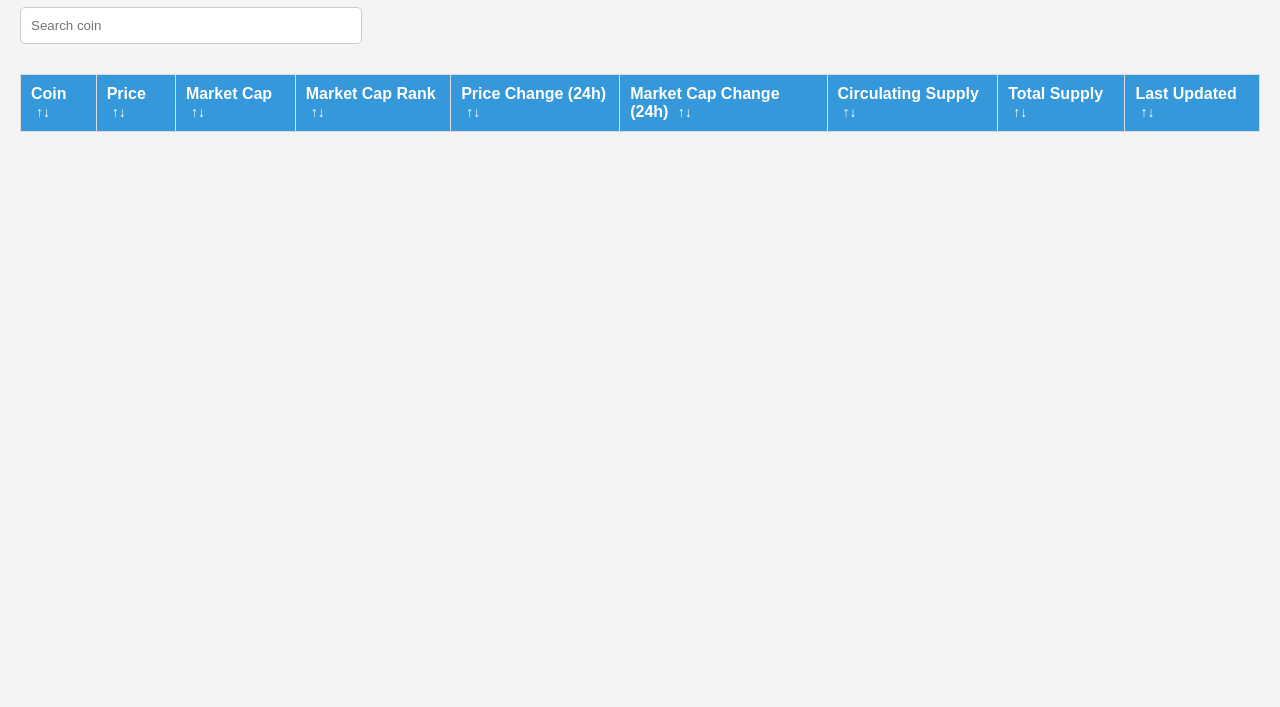
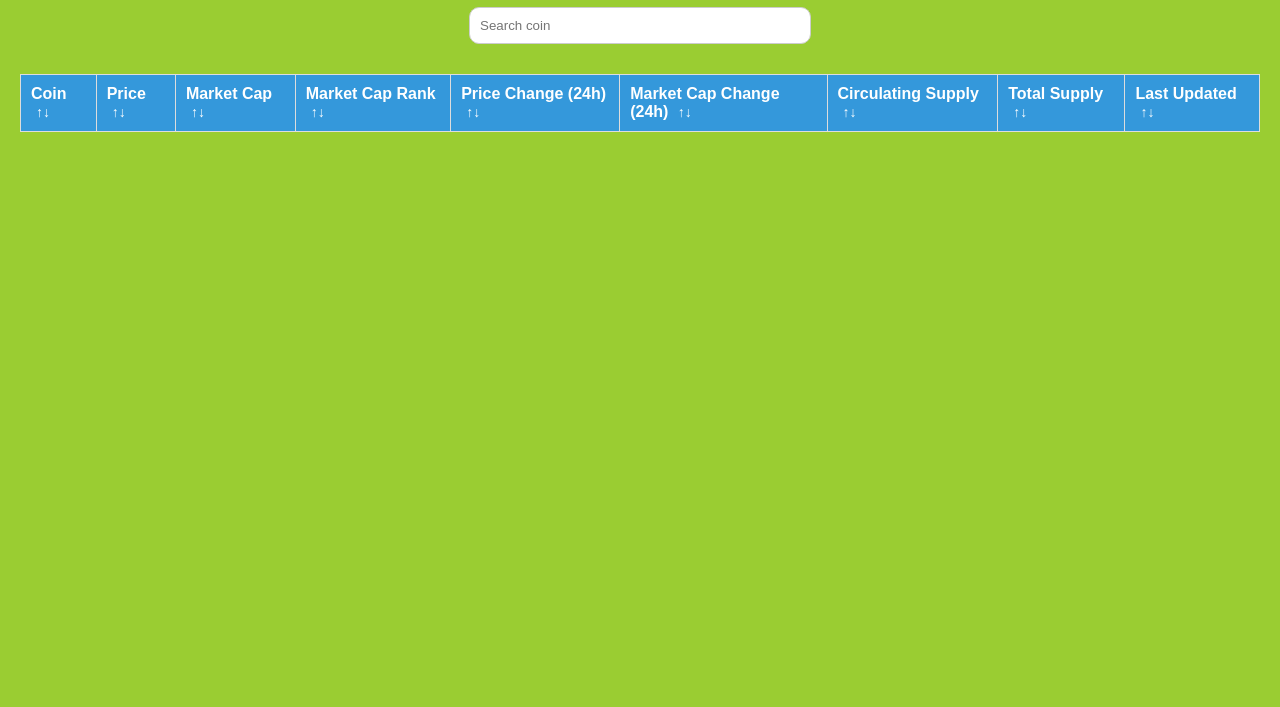
Before and after one commit to 0xtiandao/Osol100, a plain HTML site: page index.html in a window 1280 px wide. Shown: the part 93-800 px from the top of the page. Drawn offline with Linux system fonts and the light colour scheme; no server answers.

Commit message:
Update styles.css

```diff
--- a/styles.css
+++ b/styles.css
@@ -4,7 +4,7 @@ body {
     font-family: Arial, sans-serif;
     margin: 0;
     padding: 20px;
-    background-color: #f4f4f4;
+    background-color: yellowgreen;
 }
 
 .text-center {
@@ -12,17 +12,19 @@ body {
 }
 
 .table-container {
+    text-align:center;
     margin-top: 20px;
     width: 100%;
     overflow-x: auto;
 }
 
 .search-bar {
+
     padding: 10px;
     width: 20rem;
     margin-bottom: 10px;
     border: 1px solid #ccc;
-    border-radius: 5px;
+    border-radius: 10px;
 }
 
 table {
@@ -77,7 +79,7 @@ table tbody tr:nth-child(even) {
 .sticky-column {
   position: sticky;
   left: 0;
-  background-color: white; /* Optional: to ensure the background is visible */
+  background-color: purple ; /* Optional: to ensure the background is visible */
   z-index: 1; /* Ensure the sticky column is on top */
   border-right: 1px solid rgb(176, 174, 174) !important;
 }
```
